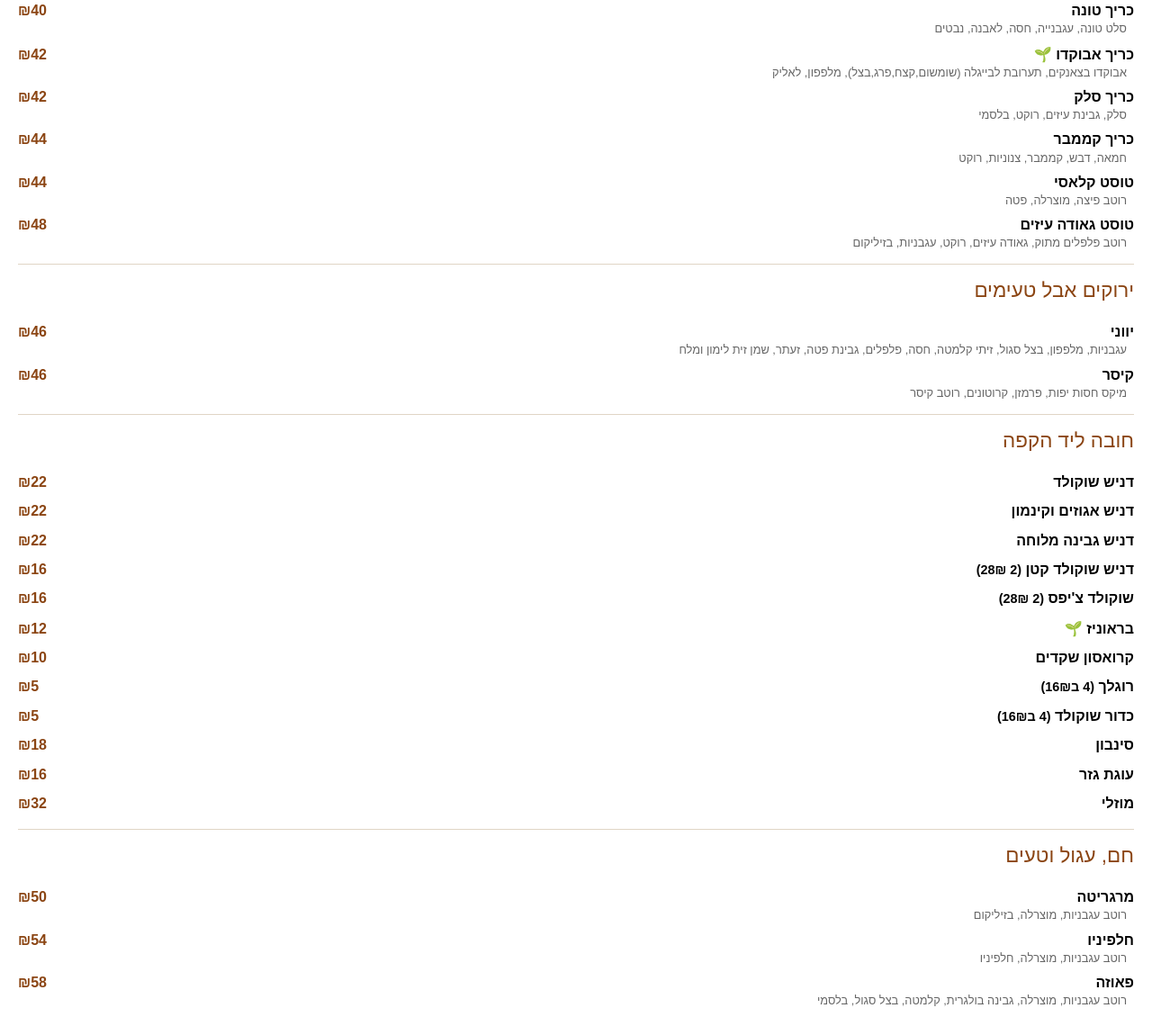
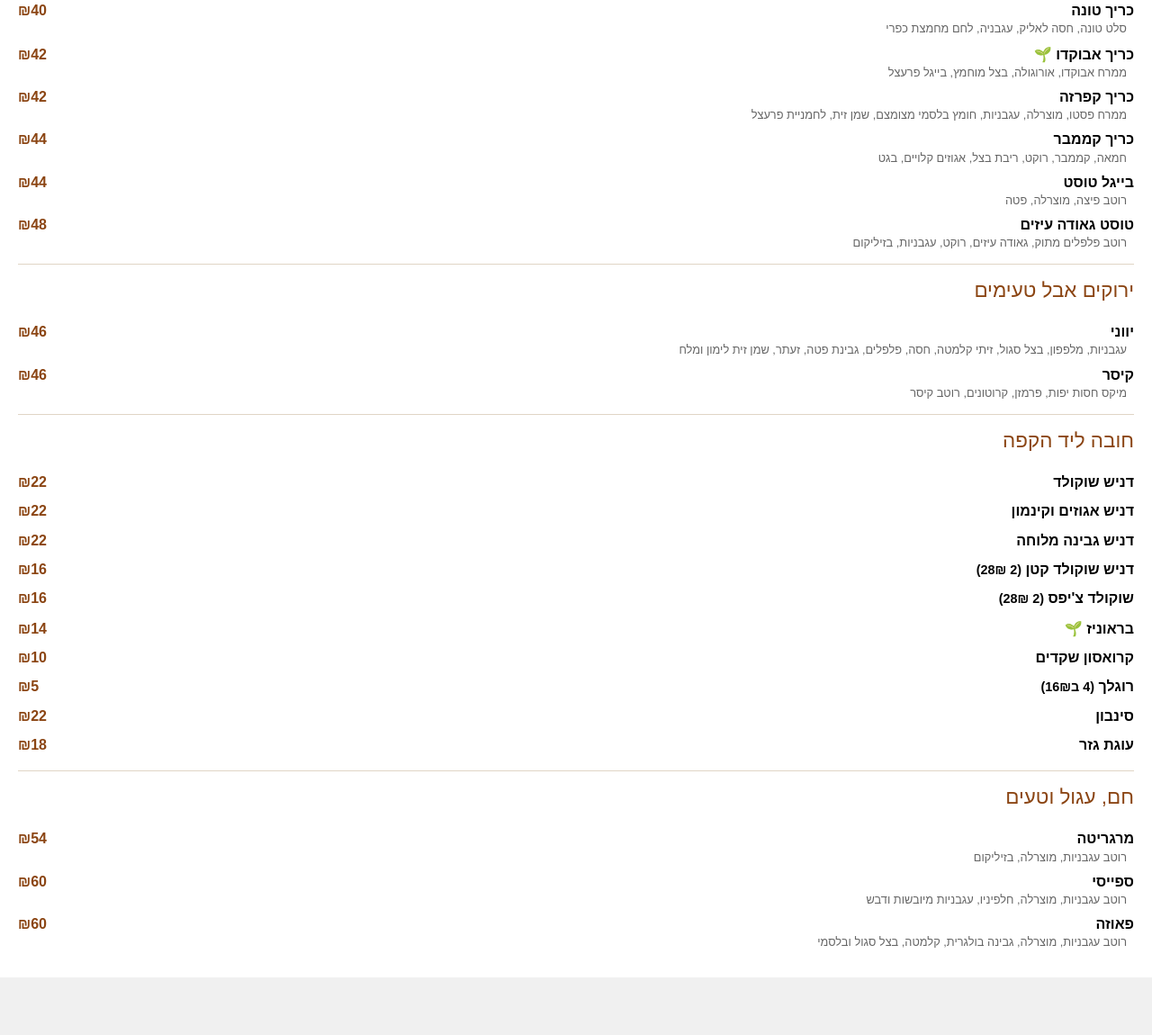
Before and after one commit to ido-leybo/cafe_pausa_menu, a website: page index.html in a window 1280 px wide. Shown: the part 641-1791 px from the top of the page at 90% size. After the commit the page ends 1727 px from the top, so only its background shows below. Drawn offline with Linux system fonts and the light colour scheme.

Commit message:
new menu

```diff
--- a/index.html
+++ b/index.html
@@ -24,34 +24,34 @@
         <div class="item">
           <div>
             <div class="item-name">כריך טונה</div>
-            <div class="item-description">סלט טונה, עגבנייה, חסה, לאבנה, נבטים</div>
+            <div class="item-description">סלט טונה, חסה לאליק, עגבניה, לחם מחמצת כפרי</div>
           </div>
           <div class="price">₪40</div>
         </div>
         <div class="item">
           <div>
             <div class="item-name">כריך אבוקדו 🌱</div>
-            <div class="item-description">אבוקדו בצאנקים, תערובת לבייגלה (שומשום,קצח,פרג,בצל), מלפפון, לאליק</div>
+            <div class="item-description">ממרח אבוקדו, אורוגולה, בצל מוחמץ, בייגל פרעצל</div>
           </div>
           <div class="price">₪42</div>
         </div>
         <div class="item">
           <div>
-            <div class="item-name">כריך סלק</div>
-            <div class="item-description">סלק, גבינת עיזים, רוקט, בלסמי</div>
+            <div class="item-name">כריך קפרזה</div>
+            <div class="item-description">ממרח פסטו, מוצרלה, עגבניות, חומץ בלסמי מצומצם, שמן זית, לחמניית פרעצל</div>
           </div>
           <div class="price">₪42</div>
         </div>
         <div class="item">
           <div>
             <div class="item-name">כריך קממבר</div>
-            <div class="item-description">חמאה, דבש, קממבר, צנוניות, רוקט</div>
+            <div class="item-description">חמאה, קממבר, רוקט, ריבת בצל, אגוזים קלויים, בגט</div>
           </div>
           <div class="price">₪44</div>
         </div>
         <div class="item">
           <div>
-            <div class="item-name">טוסט קלאסי</div>
+            <div class="item-name">בייגל טוסט</div>
             <div class="item-description">רוטב פיצה, מוצרלה, פטה</div>
           </div>
           <div class="price">₪44</div>
@@ -107,7 +107,7 @@
           </div>
           <div class="item">
             <div class="item-name">בראוניז 🌱</div>
-            <div class="price">₪12</div>
+            <div class="price">₪14</div>
           </div>
           <div class="item">
             <div class="item-name">קרואסון שקדים</div>
@@ -118,20 +118,12 @@
             <div class="price">₪5</div>
           </div>
           <div class="item">
-            <div class="item-name">כדור שוקולד <span> (4 ב16₪)</span></div>
-            <div class="price">₪5</div>
-          </div>
-          <div class="item">
             <div class="item-name">סינבון</div>
-            <div class="price">₪18</div>
+            <div class="price">₪22</div>
           </div>
           <div class="item">
             <div class="item-name">עוגת גזר</div>
-            <div class="price">₪16</div>
-          </div>
-          <div class="item">
-            <div class="item-name">מוזלי</div>
-            <div class="price">₪32</div>
+            <div class="price">₪18</div>
           </div>
 
           <div class="divider"></div>
@@ -142,21 +134,21 @@
               <div class="item-name">מרגריטה</div>
               <div class="item-description">רוטב עגבניות, מוצרלה, בזיליקום</div>
             </div>
-            <div class="price">₪50</div>
-          </div>
-          <div class="item">
-            <div>
-              <div class="item-name">חלפיניו</div>
-              <div class="item-description">רוטב עגבניות, מוצרלה, חלפיניו</div>
-            </div>
             <div class="price">₪54</div>
           </div>
           <div class="item">
             <div>
+              <div class="item-name">ספייסי</div>
+              <div class="item-description">רוטב עגבניות, מוצרלה, חלפיניו, עגבניות מיובשות ודבש</div>
+            </div>
+            <div class="price">₪60</div>
+          </div>
+          <div class="item">
+            <div>
               <div class="item-name">פאוזה</div>
-              <div class="item-description">רוטב עגבניות, מוצרלה, גבינה בולגרית, קלמטה, בצל סגול, בלסמי</div>
+              <div class="item-description">רוטב עגבניות, מוצרלה, גבינה בולגרית, קלמטה, בצל סגול ובלסמי</div>
             </div>
-            <div class="price">₪58</div>
+            <div class="price">₪60</div>
           </div>
   </div>
   <div id="drinks" class="tab-content">
@@ -170,7 +162,7 @@
       </div>
       <div class="item">
         <div class="item-name">אספרסו / כפול</div>
-        <div class="price">₪8 / ₪10</div>
+        <div class="price">₪10 / ₪12</div>
       </div>
       <div class="item">
         <div class="item-name">אמריקנו חם</div>
@@ -190,11 +182,19 @@
       </div>
       <div class="item">
         <div class="item-name">קורטדו</div>
-        <div class="price">₪10</div>
+        <div class="price">₪12</div>
+      </div>
+      <div class="item">
+        <div class="item-name">מקיאטו</div>
+        <div class="price">₪12</div>
       </div>
       <div class="item">
         <div class="item-name">שוקו חם / קר</div>
         <div class="price">₪12 / ₪16</div>
+      </div>
+      <div class="item">
+        <div class="item-name">מאצ׳ה חם / קר</div>
+        <div class="price">₪22 / ₪24</div>
       </div>
 
       <div class="subcategory">תה</div>
```
